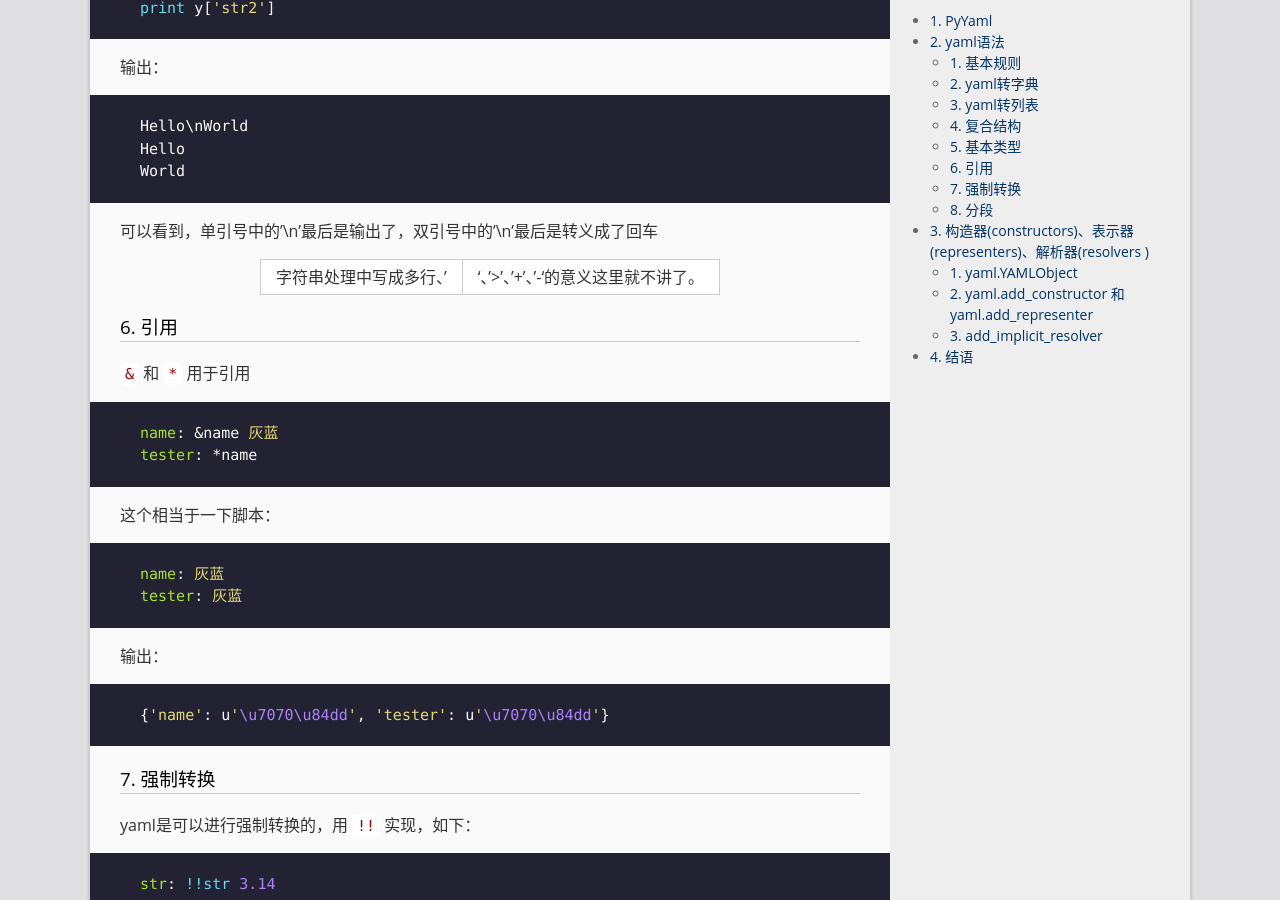
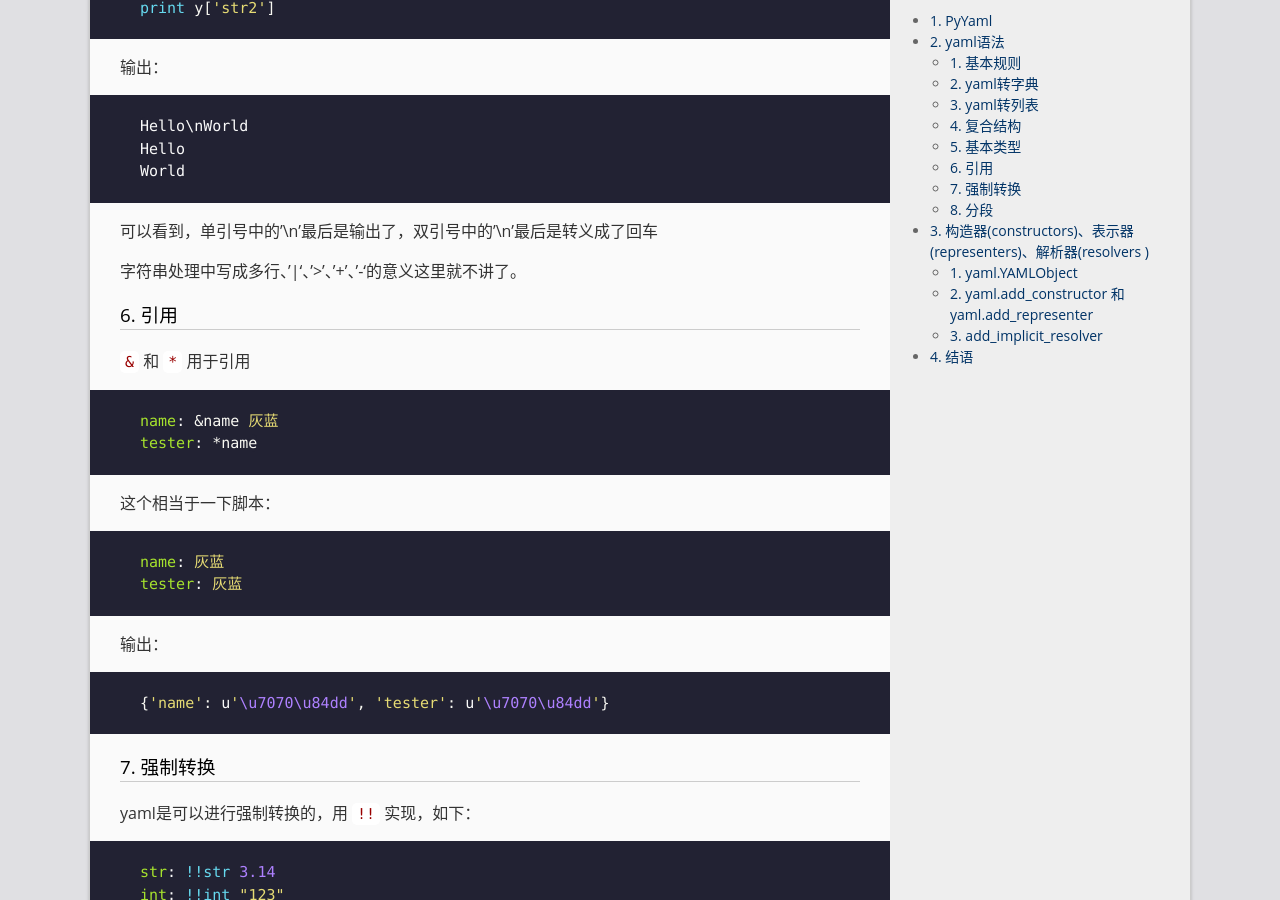
Before and after one commit to huilansame/huilansame.github.io, a Jekyll site: the page built from _posts/2016-09-22-自动化项目配置或用例文件格式推荐--yaml.md, in a window 1280 px wide and 900 px high, scrolled down 4875 px. Built offline with Jekyll 4.4.1, drawn with Linux system fonts in a browser that asks for light colours; comment, search, counter and statistics services are not loaded.

Commit message:
修改格式|

```diff
--- a/_posts/2016-09-22-自动化项目配置或用例文件格式推荐--yaml.md
+++ b/_posts/2016-09-22-自动化项目配置或用例文件格式推荐--yaml.md
@@ -223,7 +223,7 @@ World
 
 可以看到，单引号中的'\n'最后是输出了，双引号中的'\n'最后是转义成了回车
 
-字符串处理中写成多行、'|'、'>'、'+'、'-'的意义这里就不讲了。
+字符串处理中写成多行、'\|'、'>'、'+'、'-'的意义这里就不讲了。
 
 ### 6. 引用
 
```
